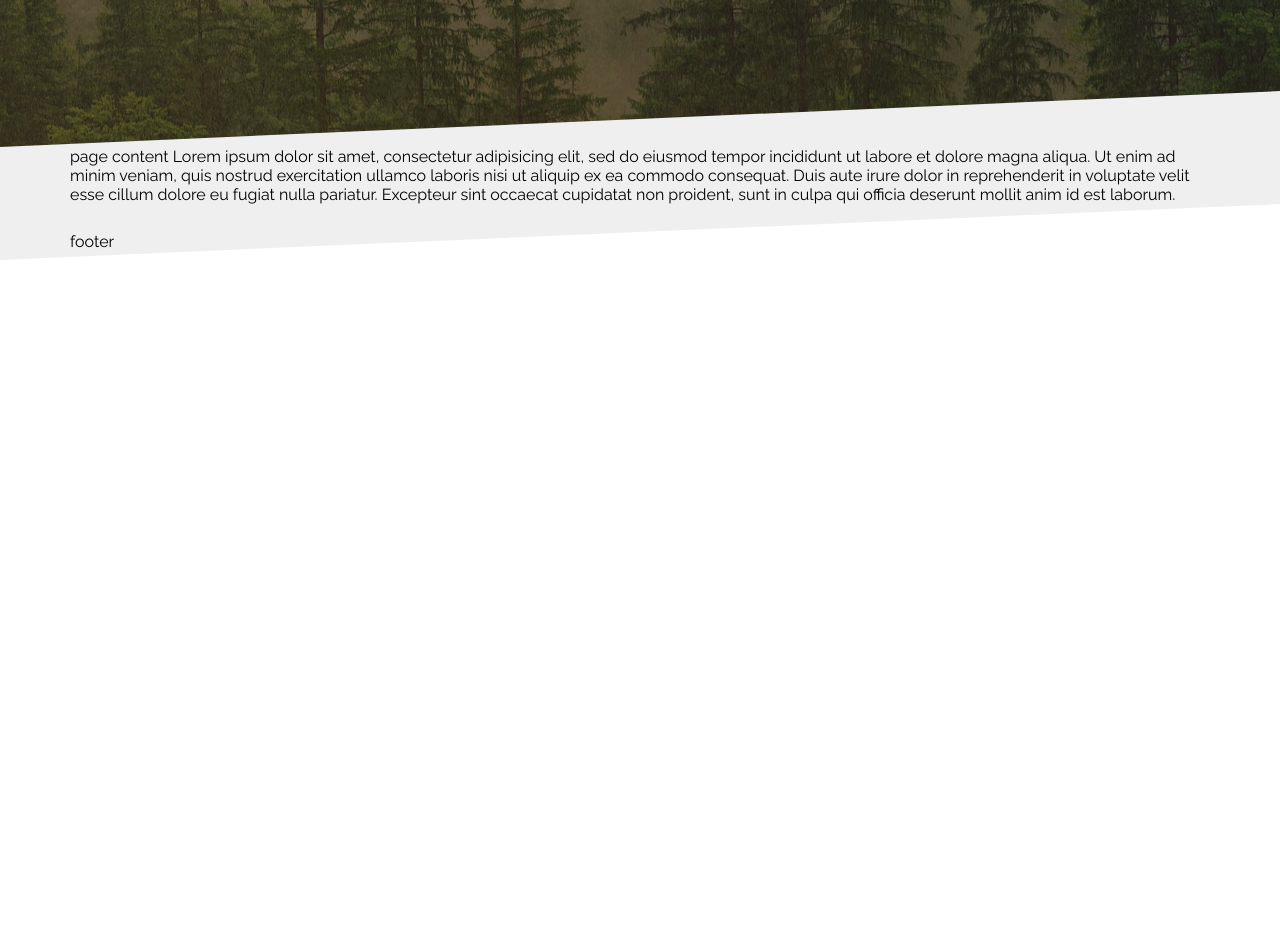
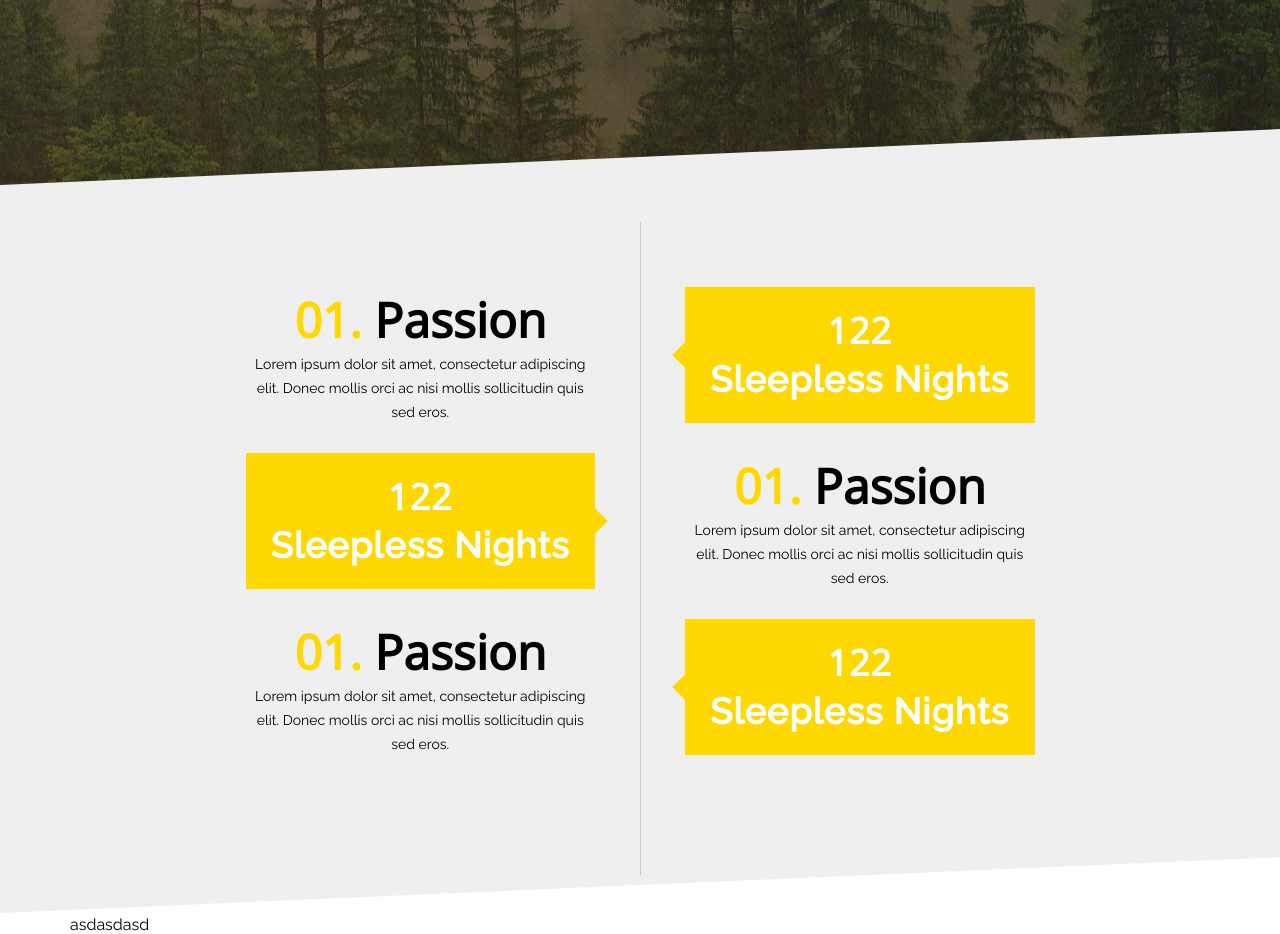
Before and after one commit to BearBearly/portfolio, a plain HTML site: page www/index.html in a window 1280 px wide. Shown: the part 520-1454 px from the top of the page. Before the commit the page ends 800 px from the top, so only its background shows below. Drawn offline with nearby package versions, Linux system fonts and the light colour scheme.

Commit message:
section about me, development

```diff
--- a/www/css/media.css
+++ b/www/css/media.css
@@ -7,12 +7,15 @@
 
 @media (min-width: 768px){
   /*tablet*/
+  .column-tablet-1-2{
+    max-width: 50%;
+  }
 
-  .toggle-mnu{
+  .toggle-main-nav{
     display: none;
   }
 
-  .top-mnu{
+  .main-nav{
     position: static;
     display: block;
     width: auto;
@@ -20,7 +23,7 @@
     background: none;
   }
 
-  .top-mnu ul{
+  .main-nav ul{
     -webkit-flex-direction: row;
     -moz-flex-direction: row;
     -ms-flex-direction: row;
@@ -29,15 +32,15 @@
     margin-top: 0;
   }
 
-  .top-mnu ul li{
+  .main-nav ul li{
     margin-left: 35px;
   }
 
-  .top-mnu ul li:first-child{
+  .main-nav ul li:first-child{
     margin-left: 0;
   }
 
-  .top-mnu li a{
+  .main-nav li a{
     height: auto;
     text-transform: none;
     padding: 5px 0;
@@ -46,8 +49,36 @@
     transition: border .3s
   }
 
-  .top-mnu ul a:hover {
+  .main-nav ul a:hover {
     border-bottom: 1px solid rgba(255, 255, 255, .5);
+  }
+
+  .column_section-about-me:nth-child(odd){
+    padding-right: 45px;
+  }
+  .column_section-about-me:nth-child(even){
+    padding-left: 45px;
+  }
+
+  .wrapper_skew_section:before{
+    background: #cbcbcb;
+  }
+
+  .achievement,
+  .about-achievemen{
+    margin-bottom: 0;
+  }
+
+  .about-achievement:before{
+    top: 0;
+    left: -9px;
+    bottom: 0;
+    margin: auto 0;
+  }
+
+  .about-achievement_even:before{
+    left: auto;
+    right: -9px;
   }
 }
 
@@ -63,6 +94,10 @@
   .colum-desktop-1-4{
     max-width: 25%;
   }
+
+  .column_section-about-me{
+    max-width: 35%;
+  }
 }
 
 @media (min-width: 1640px){
--- a/www/css/style.css
+++ b/www/css/style.css
@@ -58,11 +58,14 @@ img{
   max-width: 100%;
 }
 
+.m-b-30{
+  margin-bottom: 30px;
+}
+
 .header{
   color: #fff;
   text-align: center;
   background: center url(../img/header-bg.jpg) no-repeat;
-  height: 667px;
   position: relative;
 }
 
@@ -90,15 +93,16 @@ img{
   transform: skewY(-2.5deg);
 }
 
-.wrapper_section{
+.wrapper_skew_section{
   -webkit-transform: skewY(2.5deg);
   -ms-transform: skewY(2.5deg);
   -o-transform: skewY(2.5deg);
   transform: skewY(2.5deg);
 }
 
+
 /*----------main-nav--------------*/
-.toggle-mnu {
+.toggle-main-nav {
   width: 55px;
   height: 55px;
   position: fixed;
@@ -110,7 +114,7 @@ img{
   background: #000;
 }
 
-.toggle-mnu span {
+.toggle-main-nav span {
   display: block;
 }
 
@@ -189,7 +193,7 @@ img{
   transform: rotate(180deg);
 }
 
-.top-mnu {
+.main-nav {
   position: fixed;
   width: 100%;
   height: 100%;
@@ -200,14 +204,14 @@ img{
   display: none;
 }
 
-.top-mnu ul,
-.top-mnu li {
+.main-nav ul,
+.main-nav li {
   list-style-type: none;
   padding: 0;
   margin: 0;
 }
 
-.top-mnu ul {
+.main-nav ul {
   margin-top: 180px;
   text-align: center;
   -webkit-animation-duration: 0.01s;
@@ -224,27 +228,27 @@ img{
   flex-direction: column;
 }
 
-.top-mnu ul li:nth-child(1) a {
+.main-nav ul li:nth-child(1) a {
   -webkit-animation-delay: 0;
   animation-delay: 0;
 }
 
-.top-mnu ul li:nth-child(2) a {
+.main-nav ul li:nth-child(2) a {
   -webkit-animation-delay: 0.2s;
   animation-delay: 0.2s;
 }
 
-.top-mnu ul li:nth-child(3) a {
+.main-nav ul li:nth-child(3) a {
   -webkit-animation-delay: 0.4s;
   animation-delay: 0.4s;
 }
 
-.top-mnu ul li:nth-child(4) a {
+.main-nav ul li:nth-child(4) a {
   -webkit-animation-delay: 0.6s;
   animation-delay: 0.6s;
 }
 
-.top-mnu ul a {
+.main-nav ul a {
   color: #fff;
   display: block;
   text-transform: uppercase;
@@ -255,7 +259,7 @@ img{
   outline: none;
 }
 
-.top-mnu ul a span {
+.main-nav ul a span {
   display: block;
   position: relative;
   top: -40px;
@@ -265,7 +269,7 @@ img{
   transition: all 0.5s ease;
 }
 
-.top-mnu ul a span:hover {
+.main-nav ul a span:hover {
   background-color: rgba(255, 255, 255, 0.1);
 }
 /*---*/
@@ -291,12 +295,11 @@ img{
   line-height: 30px;
 }
 
-.btn_download{
+.button{
   display: inline-block;
   text-decoration: none;
   text-transform: uppercase;
   color: #fff;
-  padding: 13px 41px;
   border: 1px solid #fff;
   background-color: transparent;
   -webkit-transition: background .3s;
@@ -304,12 +307,99 @@ img{
   transition: background .3s;
 }
 
-.btn_download:hover{
+.button:hover{
   background-color: rgba(255, 255, 255, 0.1);
 }
 
+.button_download{
+  padding: 13px 41px;
+  margin-bottom: 230px;
+}
+
 .section-about-me{
-  margin-top: -2.2%;
-  padding: 2.2% 0;
+  margin-top: -30px;
+  margin-bottom: 30px;
+  padding: 130px 0 100px;
+  position: relative;
+}
 
+.wrapper_skew_section:before{
+  content: '';
+  position: absolute;
+  top: -65px;
+  bottom: -90px;
+  right: 0;
+  left: 0;
+  margin: auto;
+  height: auto;
+  width: 1px;
+  background: transparent;
 }
+
+.row_section-about-me{
+  justify-content: center;
+}
+
+.achievement,
+.about-achievemen{
+  margin-bottom: 30px;
+}
+
+.achievement{
+  text-align: center;
+}
+
+.achievement__title,
+.about-achievement span{
+  font-family: 'Open Sans', sans-serif;
+  font-weight: 700;
+}
+
+.achievement__title{
+  font-size: 48px;
+}
+
+.achievement__title span{
+  color: #ffd800;
+}
+
+.achievement__text{
+  font-size: 14px;
+  line-height: 24px;
+}
+
+.about-achievement{
+  color: #fff;
+  background: #ffd800;
+  font-size: 36px;
+  line-height: 48px;
+  text-align: center;
+  padding: 20px 0;
+  font-weight: 700;
+  letter-spacing: 1px;
+  position: relative;
+}
+
+.about-achievement span{
+  display: block;
+}
+
+.about-achievement:before{
+  content: '';
+  position: absolute;
+  top: -9px;
+  right: 0;
+  left: 0;
+  bottom: auto;
+  margin: auto;
+  -webkit-transform: rotate(45deg);
+  transform: rotate(45deg);
+  width: 18px;
+  height: 18px;
+  background: #ffd800;
+}
+
+.about-achievement_even:before{
+  top: auto;
+  bottom: -9px;
+}
--- a/www/index.html
+++ b/www/index.html
@@ -14,14 +14,14 @@
     <div class="wrapper wrapper_header">
       <div class="row row_header">
         <a href="#" class="logo"><img src="img/logo.png" alt="logo"></a>
-        <button class="toggle-mnu">
+        <button class="toggle-main-nav">
           <span class="sandwich">
             <span class="sw-topper"></span>
             <span class="sw-bottom"></span>
             <span class="sw-footer"></span>
           </span>
         </button>
-        <nav class="top-mnu">
+        <nav class="main-nav">
           <ul>
             <li><a href="#about">About Me</a></li>
             <li><a href="#education">My Education</a></li>
@@ -36,24 +36,46 @@
         <div class="intro__title">lex lowndes</div>
         <div class="intro__description">UI / UX Designer</div>
       </div>
-      <a href="#" class="btn_download">download resume</a>
+      <a href="#" class="button button_download">download resume</a>
     </div>
   </div>
 
   <div class="section section-about-me">
-    <div class="wrapper wrapper_section">
-      page content
-      Lorem ipsum dolor sit amet, consectetur adipisicing elit, sed do eiusmod
-      tempor incididunt ut labore et dolore magna aliqua. Ut enim ad minim veniam,
-      quis nostrud exercitation ullamco laboris nisi ut aliquip ex ea commodo
-      consequat. Duis aute irure dolor in reprehenderit in voluptate velit esse
-      cillum dolore eu fugiat nulla pariatur. Excepteur sint occaecat cupidatat non
-      proident, sunt in culpa qui officia deserunt mollit anim id est laborum.
+    <div class="wrapper wrapper_skew_section">
+      <div class="row row_section-about-me">
+        <div class="column column-tablet-1-2 column_section-about-me">
+          <div class="achievement">
+            <div class="achievement__title"><span>01. </span>Passion</div>
+            <div class="achievement__text">Lorem ipsum dolor sit amet, consectetur adipiscing elit. Donec mollis orci ac nisi mollis sollicitudin quis sed eros.</div>
+          </div>
+        </div>
+        <div class="column column-tablet-1-2 column_section-about-me">
+          <div class="about-achievement m-b-30"><span>122</span>Sleepless Nights</div>
+        </div>
+        <div class="column column-tablet-1-2 column_section-about-me">
+          <div class="about-achievement about-achievement_even m-b-30"><span>122</span>Sleepless Nights</div>
+        </div>
+        <div class="column column-tablet-1-2 column_section-about-me">
+          <div class="achievement m-b-30">
+            <div class="achievement__title"><span>01. </span>Passion</div>
+            <div class="achievement__text">Lorem ipsum dolor sit amet, consectetur adipiscing elit. Donec mollis orci ac nisi mollis sollicitudin quis sed eros.</div>
+          </div>
+        </div>
+        <div class="column column-tablet-1-2 column_section-about-me">
+          <div class="achievement">
+            <div class="achievement__title"><span>01. </span>Passion</div>
+            <div class="achievement__text">Lorem ipsum dolor sit amet, consectetur adipiscing elit. Donec mollis orci ac nisi mollis sollicitudin quis sed eros.</div>
+          </div>
+        </div>
+        <div class="column column-tablet-1-2 column_section-about-me">
+          <div class="about-achievement m-b-30"><span>122</span>Sleepless Nights</div>
+        </div>
+      </div>
     </div>
   </div>
-  <div id="footer" class="footer">
+  <div class="footer">
     <div class="wrapper wrapper_full-width">
-      footer
+      <div class="asdas">asdasdasd</div>
     </div>
   </div>
   <script src="https://code.jquery.com/jquery-3.3.1.min.js" ></script>
--- a/www/js/src.js
+++ b/www/js/src.js
@@ -1,18 +1,18 @@
-$(".toggle-mnu").click(function() {
+$(".toggle-main-nav").click(function() {
     $(".sandwich").toggleClass("active");
 });
 
-$(".top-mnu ul a").click(function() {
-    $(".top-mnu").fadeOut(600);
+$(".main-nav ul a").click(function() {
+    $(".main-nav").fadeOut(600);
     $(".sandwich").toggleClass("active");
 }).append("<span>");
 
-$(".toggle-mnu").click(function() {
-    if ($(".top-mnu").is(":visible")) {
-        $(".top-mnu").fadeOut(600);
-        $(".top-mnu li a").removeClass("fadeInUp animated");
+$(".toggle-main-nav").click(function() {
+    if ($(".main-nav").is(":visible")) {
+        $(".main-nav").fadeOut(600);
+        $(".main-nav li a").removeClass("fadeInUp animated");
     } else {
-        $(".top-mnu").fadeIn(600);
-        $(".top-mnu li a").addClass("fadeInUp animated");
+        $(".main-nav").fadeIn(600);
+        $(".main-nav li a").addClass("fadeInUp animated");
     };
 });
```
